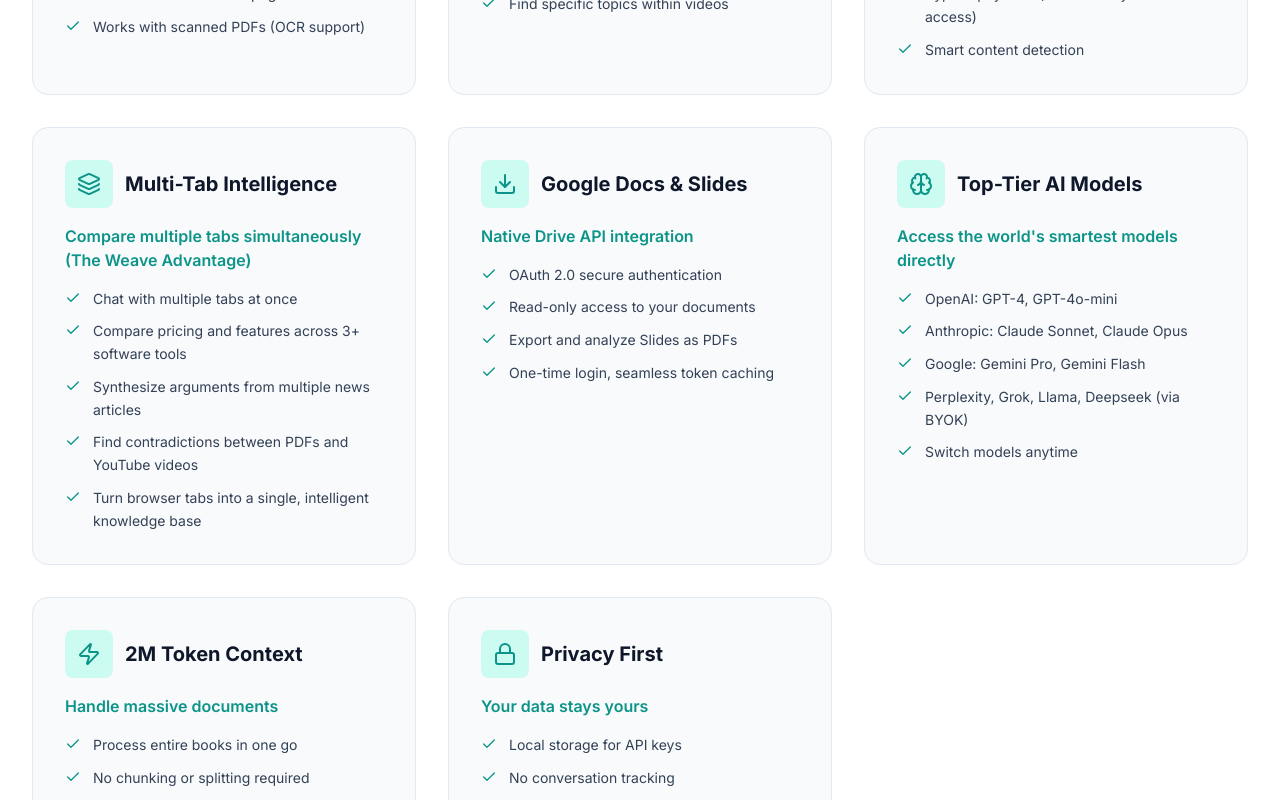
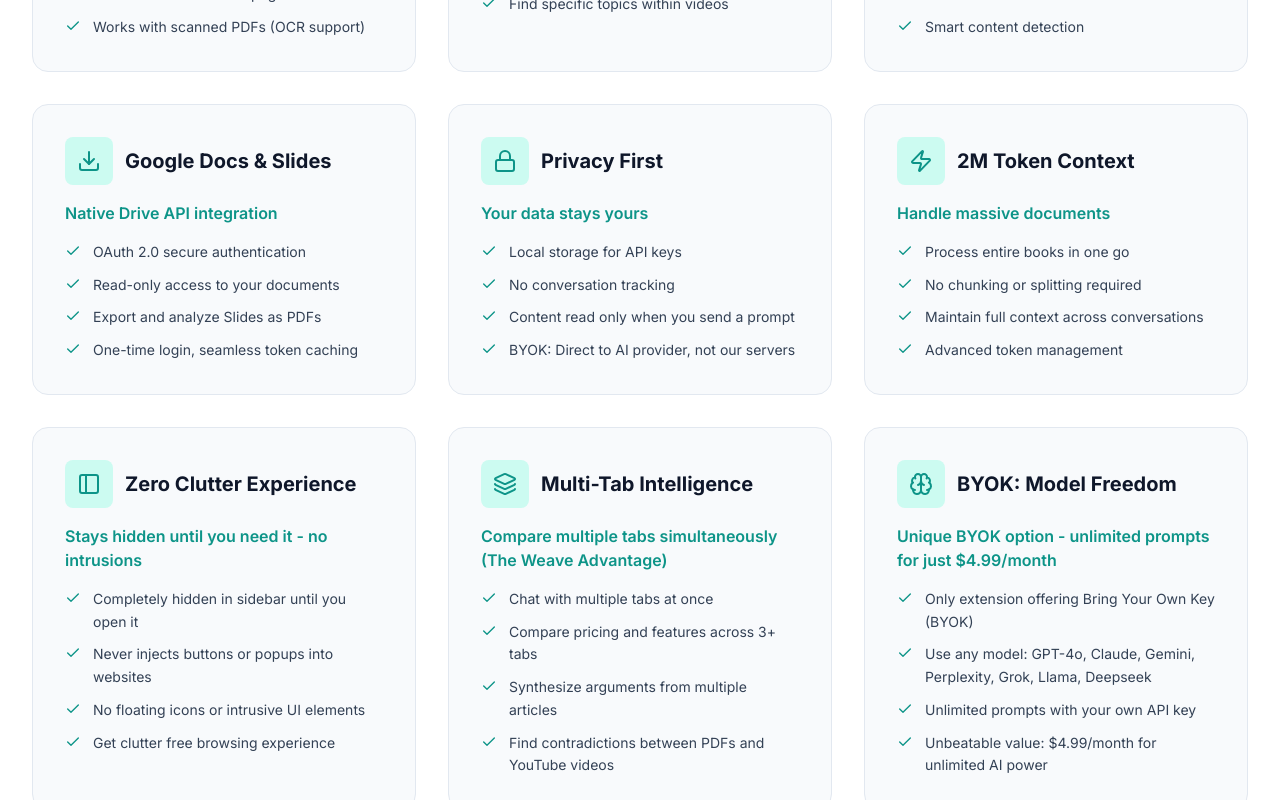
Before and after one commit to prateek87codes/weaveai.org-website, a Next.js app: page / in a window 1280 px wide. Shown: the part 2780-3580 px from the top of the page. Built offline with nearby package versions, Linux system fonts and the light colour scheme.

Commit message:
fix: Update redirects in Pricing component
- Update 'Get Started' button to point to Chrome Web Store
- Update 'Contact us' link to point to /contact page
- Update 'Notify Me' button to point to /contact page for Premium tier interest

```diff
--- a/components/CTA.tsx
+++ b/components/CTA.tsx
@@ -23,7 +23,7 @@ export default function CTA() {
             <ArrowRight className="h-5 w-5 group-hover:translate-x-1 transition-transform" />
           </Link>
           <Link
-            href="/pricing"
+            href="/#pricing"
             className="text-lg font-semibold leading-6 text-white flex items-center gap-2 hover:text-primary-100 transition-colors px-8 py-4"
           >
             View pricing <ArrowRight className="h-5 w-5" />
--- a/components/Comparison.tsx
+++ b/components/Comparison.tsx
@@ -4,7 +4,7 @@ export default function Comparison() {
   const scenarios = [
     {
       feature: "Browser Experience",
-      chatbots: "❌ Requires copy-paste. No browser integration. You manually transfer content to a separate chat window.",
+      chatbots: "🚨 Requires copy-paste. No browser integration. You manually transfer content to a separate chat window.",
       extensions: "🚨 Intrusive. Floating icons, popups on text selection, and injected buttons inside your favorite websites.",
       weaveai: "✅ Zero Clutter. Stays completely hidden in the sidebar until you need it. We never alter websites or inject buttons."
     },
@@ -24,7 +24,7 @@ export default function Comparison() {
       feature: "AI Models",
       chatbots: "🔒 Paywalled. GPT-4 and Claude locked behind $20/month subscriptions. Limited free tier.",
       extensions: "🔒 Paywalled. Often lock GPT-4 or Claude behind $20/month subscriptions.",
-      weaveai: "✅ Open & Flexible. Includes Gemini Flash for free. Support BYOK (Bring Your Own Key) to use GPT-4o or Claude at cost price."
+      weaveai: "✅ Open & Flexible. Basic plans starting as low as $4.99/month with Gemini Flash Included for free. Get unlimited prompts with BYOK option."
     }
   ];
 
@@ -78,7 +78,7 @@ export default function Comparison() {
 
         <div className="mt-12 max-w-4xl mx-auto">
           <p className="text-lg text-slate-700 leading-relaxed text-center">
-            Most AI extensions act like annoying salespeople—interrupting you with popups and buttons on every page. WeaveAI is your quiet research partner. We wait in the sidebar. We only read what you tell us to read. And unlike basic summarizers, we don't just shorten text—we connect ideas across your entire browser.
+            Most AI extensions act like annoying salespeople—interrupting you with popups and buttons on every page. WeaveAI is your quiet research partner. We wait in the sidebar. We only read what you tell us to read. And unlike basic summarizers, we don't just shorten text—we connect ideas across your browser.
           </p>
         </div>
 
--- a/components/FAQ.tsx
+++ b/components/FAQ.tsx
@@ -9,15 +9,15 @@ export default function FAQ() {
   const faqs = [
     {
       question: "What's included in the free trial?",
-      answer: "The free trial includes 50 prompts. You get full access to all features including multi-tab comparison, all AI providers, and Gemini Flash models. No credit card required."
+      answer: "The free trial includes 50 prompts. You get full access to all features including multi-tab comparison and Gemini Flash models. No credit card required."
     },
     {
       question: "What's BYOK (Bring Your Own Key)?",
-      answer: "BYOK lets you use your own API keys from OpenAI, Anthropic, Google, Perplexity, Grok, Llama, Deepseek, or other providers. Your keys stay on your device and give you unlimited prompts. Perfect for users who already have API accounts."
+      answer: "BYOK option in Basic tier lets you use your own API keys from OpenAI, Anthropic, Google, Perplexity, Grok, Llama, Deepseek, or other providers. Your keys stay on your device and give you unlimited prompts. Perfect for users who already have API accounts."
     },
     {
       question: "How many tabs can I compare?",
-      answer: "Free tier: No comparison. Basic tier: Up to 3 tabs. Premium tier (coming soon): Unlimited tabs."
+      answer: "Trial and Basic tier: Up to 3 tabs. Premium tier (coming soon): Unlimited tabs."
     },
     {
       question: "Does WeaveAI work with Google Docs?",
@@ -33,7 +33,7 @@ export default function FAQ() {
     },
     {
       question: "Where is my content stored?",
-      answer: "All content is stored locally on your device only (chrome.storage.local). Content is never sent to WeaveAI servers. You can disable content caching in Settings → Privacy if you prefer."
+      answer: "All content is stored locally on your device only. Content is never sent to WeaveAI servers. You can disable content caching in Settings → Privacy if you prefer."
     },
     {
       question: "What happens to my API keys (BYOK)?",
@@ -98,7 +98,7 @@ export default function FAQ() {
         <div className="mt-12 text-center">
           <p className="text-slate-600 mb-4">Still have questions?</p>
           <a
-            href="mailto:support@weaveai.org"
+            href="/contact"
             className="inline-flex items-center gap-2 text-primary-600 hover:text-primary-700 font-semibold"
           >
             Contact our support team →
--- a/components/Features.tsx
+++ b/components/Features.tsx
@@ -1,4 +1,4 @@
-import { FileText, Youtube, Globe, Zap, Lock, Layers, Brain, Download, Check, File, Newspaper, BookOpen, Wrench, GraduationCap, Briefcase, Pencil, Book, Search, Scale, Hospital, ShoppingCart } from "lucide-react";
+import { FileText, Youtube, Globe, Zap, Lock, Layers, Brain, Download, Check, File, Newspaper, BookOpen, Wrench, GraduationCap, Briefcase, Pencil, Book, Search, Scale, Hospital, ShoppingCart, Sidebar } from "lucide-react";
 
 export default function Features() {
   const features = [
@@ -7,7 +7,7 @@ export default function Features() {
       title: "PDF Extraction",
       description: "Chat with PDFs up to 500 pages",
       details: [
-        "Extract text from entire books and research papers",
+        "Extract text from books and research papers",
         "Ask questions about specific sections",
         "Get answers with exact page citations",
         "Works with scanned PDFs (OCR support)"
@@ -31,20 +31,8 @@ export default function Features() {
       details: [
         "Clean text extraction from articles",
         "Works with news sites, blogs, documentation",
-        "Bypass paywalls (for content you can access)",
+        "Summarize news articles in seconds",
         "Smart content detection"
-      ]
-    },
-    {
-      icon: Layers,
-      title: "Multi-Tab Intelligence",
-      description: "Compare multiple tabs simultaneously (The Weave Advantage)",
-      details: [
-        "Chat with multiple tabs at once",
-        "Compare pricing and features across 3+ software tools",
-        "Synthesize arguments from multiple news articles",
-        "Find contradictions between PDFs and YouTube videos",
-        "Turn browser tabs into a single, intelligent knowledge base"
       ]
     },
     {
@@ -59,15 +47,14 @@ export default function Features() {
       ]
     },
     {
-      icon: Brain,
-      title: "Top-Tier AI Models",
-      description: "Access the world's smartest models directly",
+      icon: Lock,
+      title: "Privacy First",
+      description: "Your data stays yours",
       details: [
-        "OpenAI: GPT-4, GPT-4o-mini",
-        "Anthropic: Claude Sonnet, Claude Opus",
-        "Google: Gemini Pro, Gemini Flash",
-        "Perplexity, Grok, Llama, Deepseek (via BYOK)",
-        "Switch models anytime"
+        "Local storage for API keys",
+        "No conversation tracking",
+        "Content read only when you send a prompt",
+        "BYOK: Direct to AI provider, not our servers"
       ]
     },
     {
@@ -82,14 +69,36 @@ export default function Features() {
       ]
     },
     {
-      icon: Lock,
-      title: "Privacy First",
-      description: "Your data stays yours",
+      icon: Sidebar,
+      title: "Zero Clutter Experience",
+      description: "Stays hidden until you need it - no intrusions",
       details: [
-        "Local storage for API keys",
-        "No conversation tracking",
-        "Content read only when you send a prompt",
-        "BYOK: Direct to AI provider, not our servers"
+        "Completely hidden in sidebar until you open it",
+        "Never injects buttons or popups into websites",
+        "No floating icons or intrusive UI elements",
+        "Get clutter free browsing experience"
+      ]
+    },
+    {
+      icon: Layers,
+      title: "Multi-Tab Intelligence",
+      description: "Compare multiple tabs simultaneously (The Weave Advantage)",
+      details: [
+        "Chat with multiple tabs at once",
+        "Compare pricing and features across 3+ tabs",
+        "Synthesize arguments from multiple articles",
+        "Find contradictions between PDFs and YouTube videos"
+      ]
+    },
+    {
+      icon: Brain,
+      title: "BYOK: Model Freedom",
+      description: "Unique BYOK option - unlimited prompts for just $4.99/month",
+      details: [
+        "Only extension offering Bring Your Own Key (BYOK)",
+        "Use any model: GPT-4o, Claude, Gemini, Perplexity, Grok, Llama, Deepseek",
+        "Unlimited prompts with your own API key",
+        "Unbeatable value: $4.99/month for unlimited AI power"
       ]
     }
   ];
--- a/components/Pricing.tsx
+++ b/components/Pricing.tsx
@@ -9,10 +9,9 @@ export default function Pricing() {
       duration: "",
       description: "Try all features risk-free",
       features: [
-        "50 prompts",
-        "All AI models (GPT-4, Claude, Gemini)",
+        "50 prompts (no time limit or credit card required)",
         "PDF support (500 pages)",
-        "Multi-tab comparison",
+        "Multi-tab comparison (up to 3 tabs)",
         "YouTube transcripts",
         "Google Docs integration",
         "Gemini Flash models included"
@@ -28,15 +27,14 @@ export default function Pricing() {
       description: "The most affordable research assistant",
       features: [
         "800 prompts/month with our API, OR",
-        "BYOK for unlimited prompts during subscription",
+        "BYOK option for unlimited prompts during subscription",
         "Multi-tab comparison (up to 3 tabs)",
         "All core features",
-        "Flash models (Gemini 2.5 Flash)",
-        "Power Users: Use GPT-4o or Claude with BYOK",
+        "Power Users: Use your choice of model with BYOK",
         "Cancel anytime"
       ],
       cta: "Get Started",
-      href: "/pricing",
+      href: "https://chrome.google.com/webstore",
       highlighted: true
     },
     {
@@ -45,15 +43,17 @@ export default function Pricing() {
       duration: "",
       description: "For power users",
       features: [
+        "All Core Features +",
         "Higher prompt limits with advanced models",
         "Unlimited tab pinning",
-        "Advanced models (Gemini Pro, GPT-4o, Claude Sonnet)",
+        "Dedicated Account page for analytics, insights and tracking",
+        "Support for Advanced models (Gemini Pro, GPT-4o, Claude Sonnet)",
         "Priority support",
         "Advanced analytics",
         "Custom integrations"
       ],
       cta: "Notify Me",
-      href: "/pricing",
+      href: "/contact",
       highlighted: false
     }
   ];
@@ -130,7 +130,7 @@ export default function Pricing() {
             💳 All plans include a free trial • No credit card required
           </p>
           <p className="text-slate-500 text-sm mt-2">
-            Questions? <Link href="mailto:support@weaveai.org" className="text-primary-600 hover:text-primary-700 font-semibold">Contact us</Link>
+            Questions? <Link href="/contact" className="text-primary-600 hover:text-primary-700 font-semibold">Contact us</Link>
           </p>
         </div>
       </div>
```
